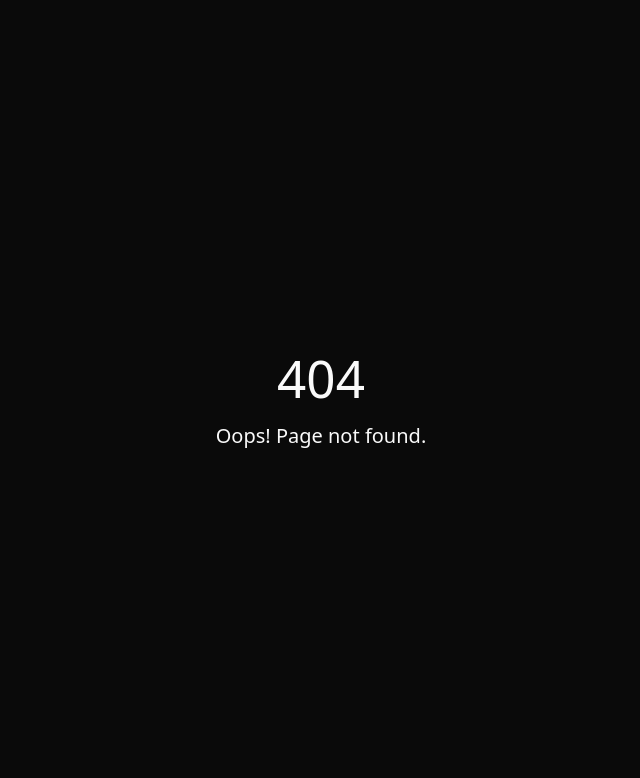
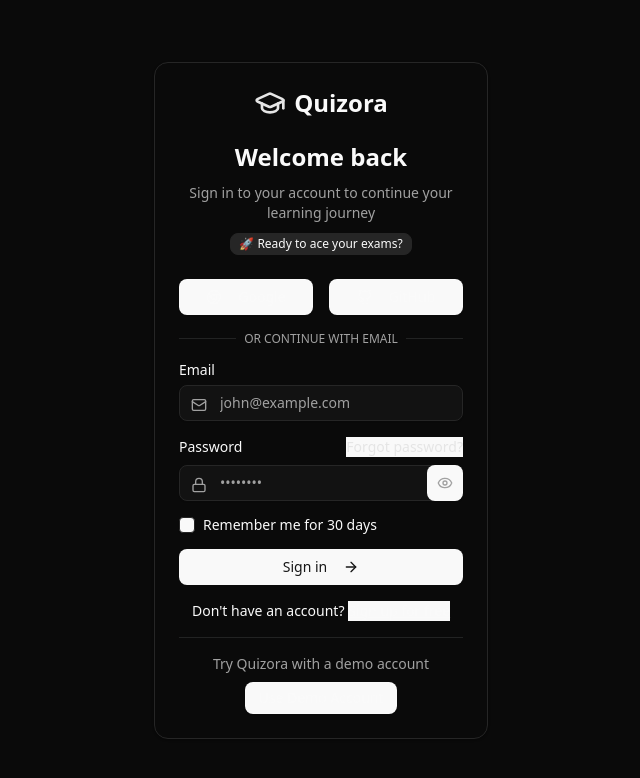
Before and after one commit to RevyaS/CSV-ExamInjector, a React (Vite) app in the folder frontend/: page /auth in a window 1280 px wide. Before the commit this address had no page. Shown: the top 778 px of the page, without its empty margins (319-959 px from the left). Built offline with nearby package versions, Linux system fonts and the light colour scheme.

Commit message:
added a route for the auth

```diff
--- a/frontend/package.json
+++ b/frontend/package.json
@@ -10,8 +10,10 @@
     "preview": "vite preview"
   },
   "dependencies": {
+    "@radix-ui/react-checkbox": "^1.3.2",
     "@radix-ui/react-dialog": "^1.1.14",
     "@radix-ui/react-dropdown-menu": "^2.1.15",
+    "@radix-ui/react-label": "^2.1.7",
     "@radix-ui/react-separator": "^1.1.7",
     "@radix-ui/react-slot": "^1.2.3",
     "@tailwindcss/vite": "^4.1.10",
--- a/frontend/src/App.tsx
+++ b/frontend/src/App.tsx
@@ -4,6 +4,7 @@ import Home from "./pages/Home";
 import Explore from "./pages/Explore";
 import NotFound from "./pages/NotFound";
 import { ThemeProvider } from "./components/theme-provider";
+import Auth from "./pages/Auth";
 
 function App() {
   return (
@@ -12,6 +13,7 @@ function App() {
         <Route path="/" element={<Home />} />
         <Route path="/explore" element={<Explore />} />
         <Route path="*" element={<NotFound />} />
+        <Route path="/auth" element={<Auth />} />
       </Routes>
     </ThemeProvider>
   );
```
Also changed, not shown: 1 other file (tests, documents, lock files or other folders).
